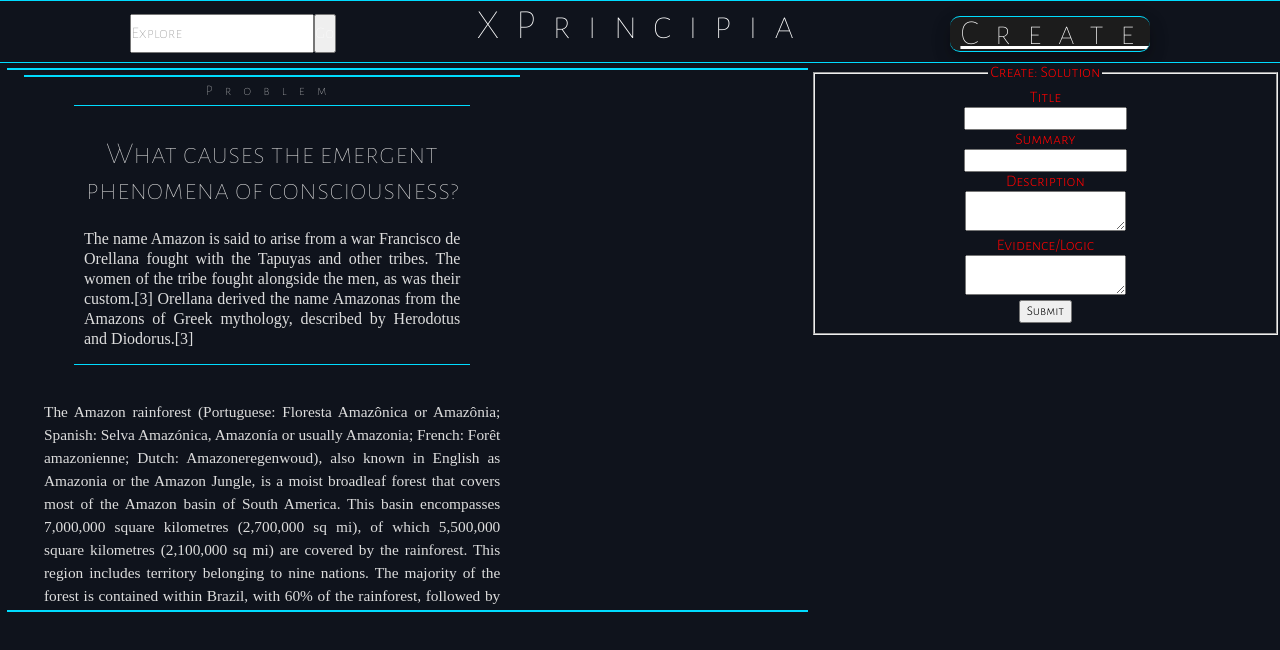
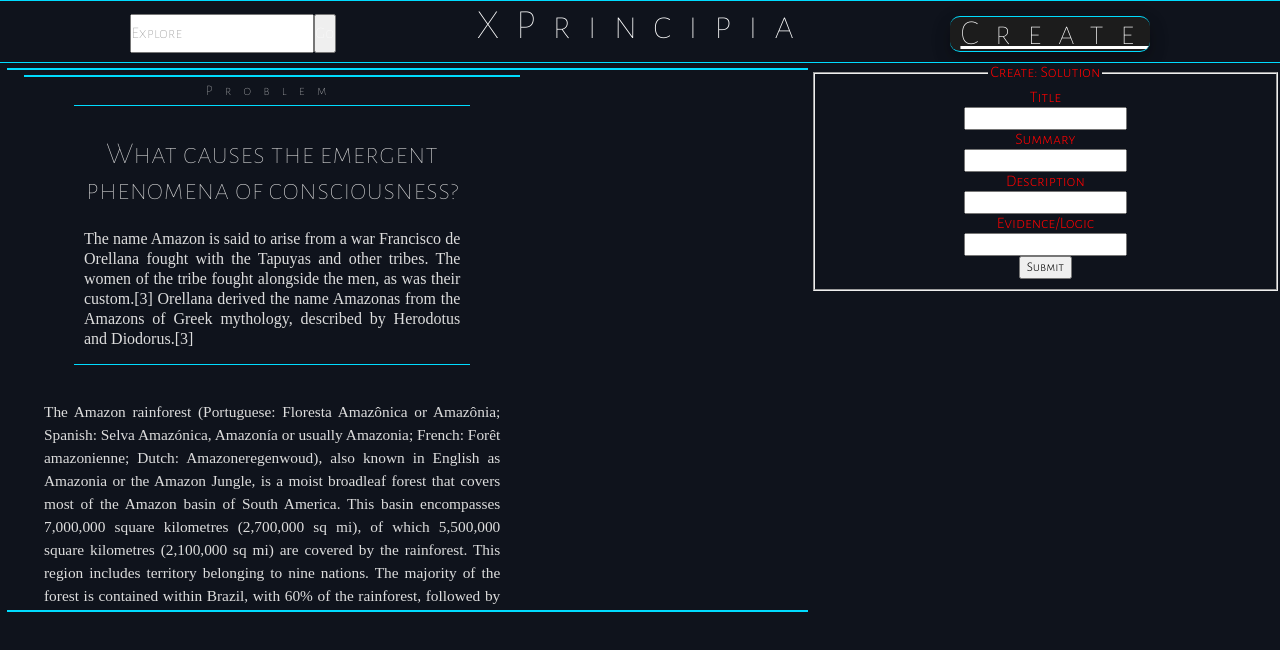
Before and after one commit to ShayanJa/xPrincipia_frontend, a React (Create React App) app: page /create in a window 1280 px wide. Shown: the top 650 px of the page. Built offline with nearby package versions, Linux system fonts and the light colour scheme.

Commit message:
added jquery and axios library, Fixed Ajax post request for solution.

```diff
--- a/package.json
+++ b/package.json
@@ -6,10 +6,12 @@
     "react-scripts": "0.9.0"
   },
   "dependencies": {
+    "axios": "^0.15.3",
     "min-jquery": "^1.7.0",
     "react": "^15.4.2",
     "react-dom": "^15.4.2",
-    "react-router": "^3.0.2"
+    "react-router": "^3.0.2",
+    "redux-api-middleware": "^1.0.2"
   },
   "scripts": {
     "start": "react-scripts start",
--- a/src/components/Create.jsx
+++ b/src/components/Create.jsx
@@ -2,7 +2,9 @@ import React from 'react';
 import ReactDOM from 'react-dom';
 import { Router, Route, Link, browserHistory, IndexRoute  } from 'react-router';
 import $ from "min-jquery";
-
+import axios from "axios"
+import propTypes from 'react';
+import { apiMiddleware } from 'redux-api-middleware';
 
 export default class Create extends React.Component {
     constructor(){
@@ -21,28 +23,32 @@ export default class Create extends React.Component {
     };
 
     postSolution() {
+        //Read field items into component state
         this.state.title = document.getElementById("solutionTitle").value
         this.state.summary = document.getElementById("solutionSummary").value
         this.state.description = document.getElementById("solutionDescription").value
         this.state.evidence = document.getElementById("solutionEvidence").value
+
+        //Ajax post solution request
         $.ajax({
             crossDomain:"true",
             type:'POST',
-            contentType: 'application/json',
+            headers: {'Content-Type':'application/json'},
             url: 'http://localhost:10000/solutions/create',
             processData: false,
             data: JSON.stringify({
-                "title":this.state.username,
-                "summary":this.state.password,
+                "title":this.state.title,
+                "summary":this.state.summary,
                 "description":this.state.description,
-                "evidence":this.state.evidence,
+                "evidence":this.state.evidence
             }),
             success: function(result){
                 console.log(result)
-                alert("Solution Posted")
+
+                alert("Your solution has been posted!")
             },
             error : function(result){
-                alert('Unable to post SOlution :()')
+                alert('Sorry! There was an error with your request, Try again in a few minutes')
             }
         });
     }
@@ -52,17 +58,17 @@ export default class Create extends React.Component {
           <form  >
           <fieldset>
               <legend>Create: Solution</legend>
-                <label for="solutionTitle">Title<br />
-                    <input type="text" id="solutionTitle" equired="required" maxlength="100"/></label><br />
-                <label for="solutionSummary">Summary<br />
-                    <input type="text" id="solutionSummary" required="required" maxlength="500" /></label><br />
-                <label for="solutionDescription">Description<br />
-                    <textarea id="solutionDescription" required="required"></textarea>
+                <label htmlFor="solutionTitle">Title<br />
+                    <input type="text" id="solutionTitle" required /></label><br />
+                <label htmlFor="solutionSummary">Summary<br />
+                    <input type="text" id="solutionSummary" required  /></label><br />
+                <label htmlFor="solutionDescription">Description<br />
+                    <input id="solutionDescription" required></input>
                 </label><br />
-                <label for="solutionEvidence">Evidence/Logic<br />
-                    <textarea id="solutionEvidence"></textarea>
+                <label htmlFor="solutionEvidence">Evidence/Logic<br />
+                    <input id="solutionEvidence"></input>
                 </label><br />
-                 <button type="submit"  onClick={this.postSolution}>Submit</button>
+                 <button type="button" onClick={this.postSolution}>Submit</button>
         </fieldset>
     </form>
 </div>
```
